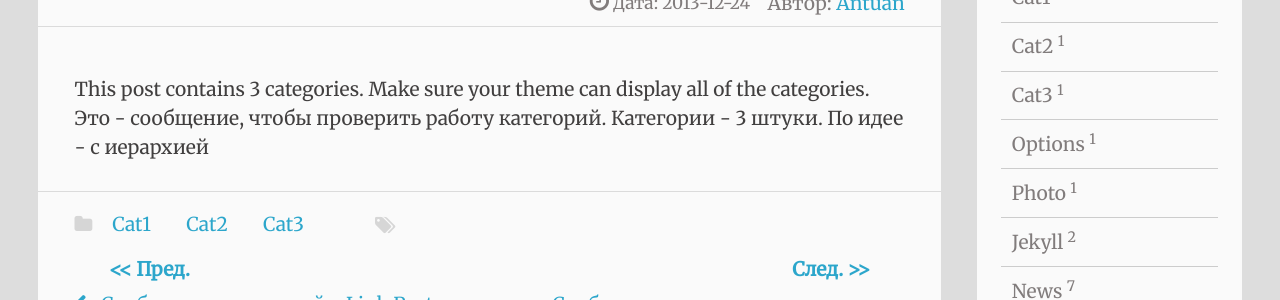
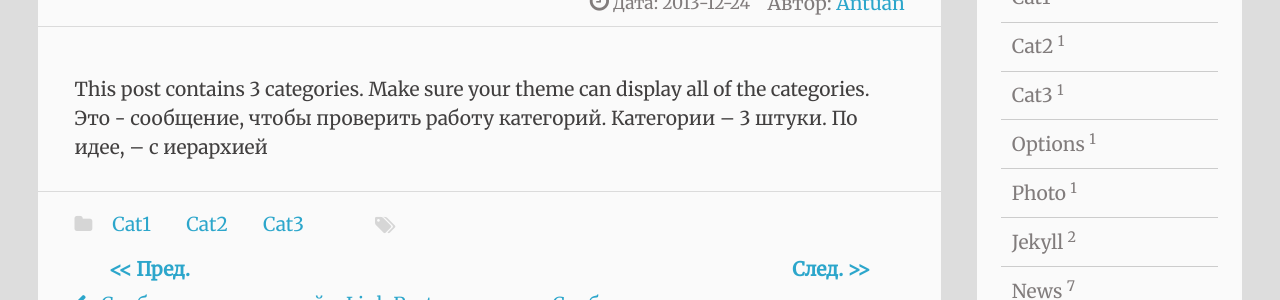
Before and after one commit to dvesti/jekyll-jacman, a Jekyll site: the page built from _posts/2013-12-24-categories.md, in a window 1280 px wide. Shown: the part 384-684 px from the top of the page. Built offline with Jekyll 4.4.1, drawn with Linux system fonts in a browser that asks for light colours.

```diff
--- a/_posts/2013-12-24-categories.md
+++ b/_posts/2013-12-24-categories.md
@@ -9,5 +9,5 @@ categories:
 
 This post contains 3 categories. Make sure your theme can display all of the categories.
 Это - сообщение, чтобы проверить работу категорий.
-Категории - 3 штуки.
-По идее - с иерархией
+Категории -- 3 штуки.
+По идее, -- с иерархией
```
